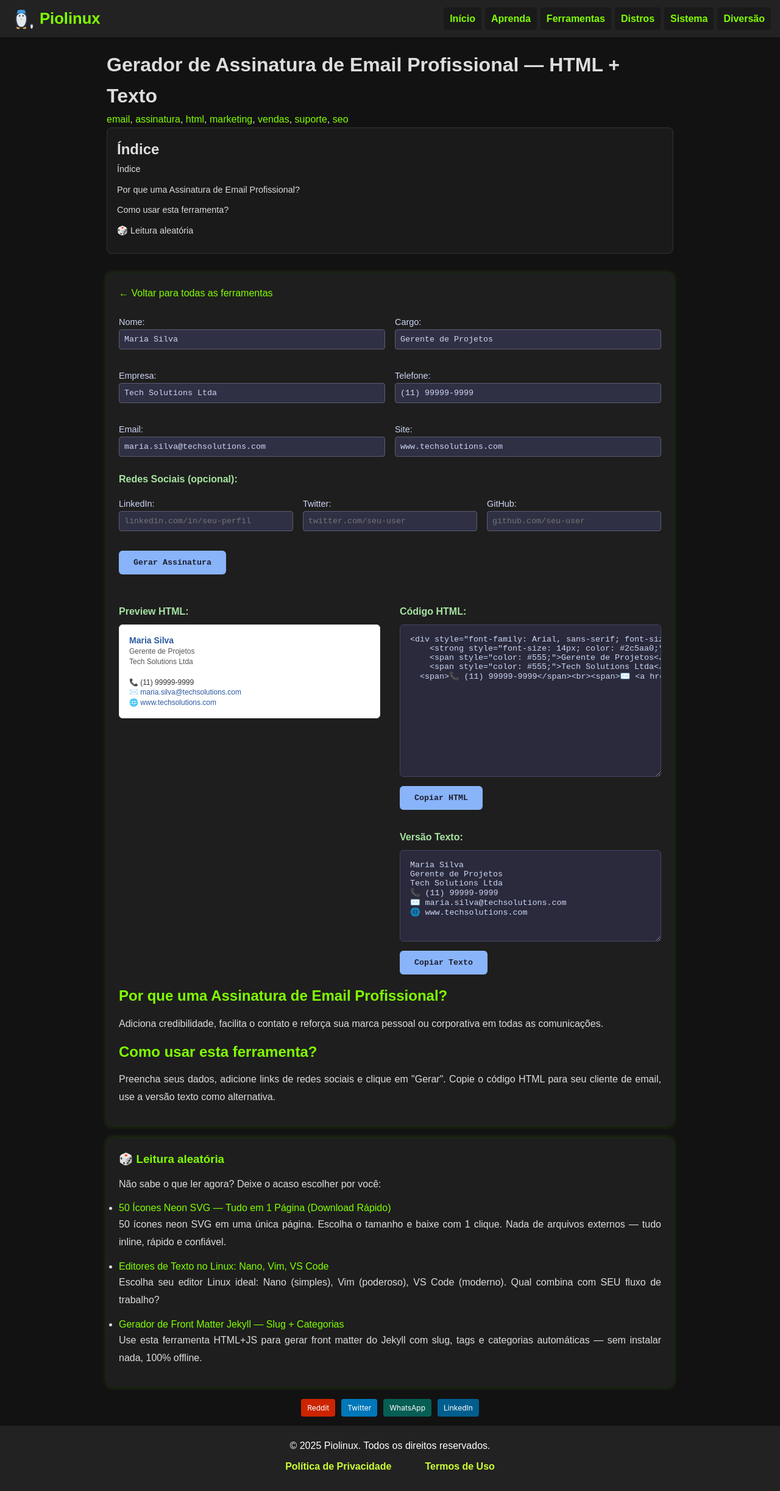
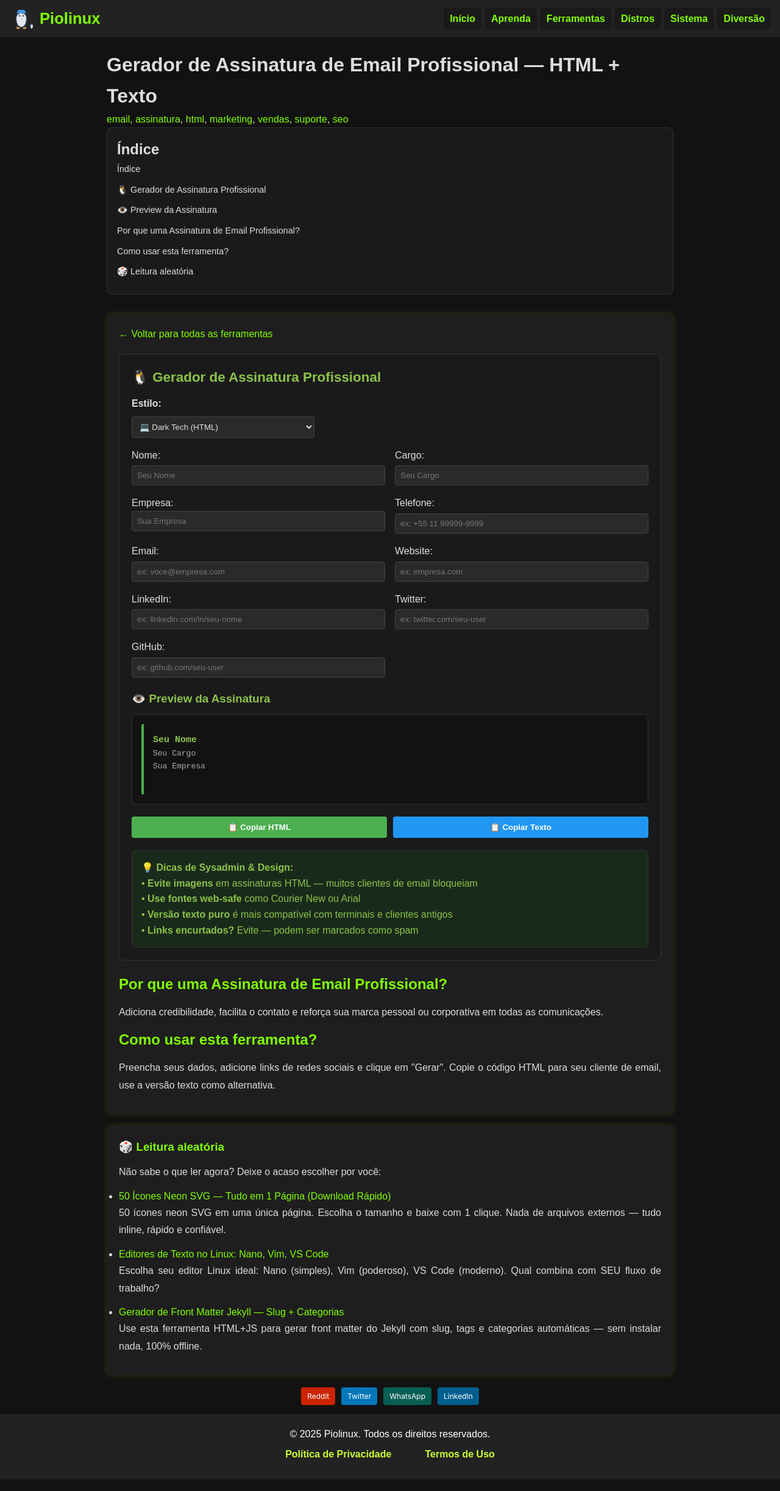
Before and after one commit to Piolinux/piolinux-site, a Jekyll site: the page built from _pages/tools/email-signature-generator.html, in a window 1280 px wide. Shown: the whole page at 61% size. Built offline with Jekyll 4.4.1, drawn with Linux system fonts in a browser that asks for light colours.

Commit message:
Update email-signature-generator.html

```diff
--- a/_pages/tools/email-signature-generator.html
+++ b/_pages/tools/email-signature-generator.html
@@ -16,56 +16,74 @@ tags: [email, assinatura, html, marketing, vendas, suporte, seo]
 <section class="tool-single-page">
   <a href="/ferramentas/" class="back-link">← Voltar para todas as ferramentas</a>
 
+  <div class="tool-container" style="background: #1a1a1a; padding: 20px; border-radius: 8px; border: 1px solid #333; margin: 20px 0;">
+  <h2 class="tool-title" style="color: #8bc34a; margin-top: 0; font-size: 1.4em;">🐧 Gerador de Assinatura Profissional</h2>
+
+  <div style="margin-bottom: 16px;">
+    <label style="color: #e0e0e0; display: block; margin-bottom: 8px;"><strong>Estilo:</strong></label>
+    <select id="sigStyle" onchange="generateSignature()" style="background: #2a2a2a; color: #e0e0e0; padding: 8px; border: 1px solid #444; border-radius: 4px; width: 100%; max-width: 300px;">
+      <option value="tech">💻 Dark Tech (HTML)</option>
+      <option value="minimal">📝 Minimalista (Texto Puro)</option>
+    </select>
+  </div>
+
+  <div style="margin-bottom: 16px; display: grid; grid-template-columns: 1fr 1fr; gap: 16px;">
     <div>
-    <div style="display: grid; grid-template-columns: repeat(auto-fit, minmax(300px, 1fr)); gap: 1rem; margin: 1rem 0;">
-      <div>
-        <label>Nome: <input type="text" id="sigName" placeholder="Seu Nome" value="Maria Silva"></label>
+      <label style="color: #e0e0e0; display: block; margin-bottom: 4px;">Nome:</label>
+      <input type="text" id="sigName" placeholder="Seu Nome" oninput="generateSignature()" style="width: 100%; padding: 8px; background: #2a2a2a; color: #e0e0e0; border: 1px solid #444; border-radius: 4px;">
     </div>
     <div>
-        <label>Cargo: <input type="text" id="sigTitle" placeholder="Seu Cargo" value="Gerente de Projetos"></label>
+      <label style="color: #e0e0e0; display: block; margin-bottom: 4px;">Cargo:</label>
+      <input type="text" id="sigTitle" placeholder="Seu Cargo" oninput="generateSignature()" style="width: 100%; padding: 8px; background: #2a2a2a; color: #e0e0e0; border: 1px solid #444; border-radius: 4px;">
     </div>
     <div>
-        <label>Empresa: <input type="text" id="sigCompany" placeholder="Sua Empresa" value="Tech Solutions Ltda"></label>
+      <label style="color: #e0e0e0; display: block; margin-bottom: 4: ">Empresa:</label>
+      <input type="text" id="sigCompany" placeholder="Sua Empresa" oninput="generateSignature()" style="width: 100%; padding: 8px; background: #2a2a2a; color: #e0e0e0; border: 1px solid #444; border-radius: 4px;">
     </div>
     <div>
-        <label>Telefone: <input type="text" id="sigPhone" placeholder="(11) 99999-9999" value="(11) 99999-9999"></label>
+      <label style="color: #e0e0e0; display: block; margin-bottom: 4px;">Telefone:</label>
+      <input type="text" id="sigPhone" placeholder="ex: +55 11 99999-9999" oninput="generateSignature()" style="width: 100%; padding: 8px; background: #2a2a2a; color: #e0e0e0; border: 1px solid #444; border-radius: 4px;">
     </div>
     <div>
-        <label>Email: <input type="email" id="sigEmail" placeholder="email@empresa.com" value="maria.silva@techsolutions.com"></label>
+      <label style="color: #e0e0e0; display: block; margin-bottom: 4px;">Email:</label>
+      <input type="email" id="sigEmail" placeholder="ex: voce@empresa.com" oninput="generateSignature()" style="width: 100%; padding: 8px; background: #2a2a2a; color: #e0e0e0; border: 1px solid #444; border-radius: 4px;">
     </div>
     <div>
-        <label>Site: <input type="text" id="sigWebsite" placeholder="www.empresa.com" value="www.techsolutions.com"></label>
+      <label style="color: #e0e0e0; display: block; margin-bottom: 4px;">Website:</label>
+      <input type="text" id="sigWebsite" placeholder="ex: empresa.com" oninput="generateSignature()" style="width: 100%; padding: 8px; background: #2a2a2a; color: #e0e0e0; border: 1px solid #444; border-radius: 4px;">
+    </div>
+    <div>
+      <label style="color: #e0e0e0; display: block; margin-bottom: 4px;">LinkedIn:</label>
+      <input type="text" id="sigLinkedIn" placeholder="ex: linkedin.com/in/seu-nome" oninput="generateSignature()" style="width: 100%; padding: 8px; background: #2a2a2a; color: #e0e0e0; border: 1px solid #444; border-radius: 4px;">
+    </div>
+    <div>
+      <label style="color: #e0e0e0; display: block; margin-bottom: 4px;">Twitter:</label>
+      <input type="text" id="sigTwitter" placeholder="ex: twitter.com/seu-user" oninput="generateSignature()" style="width: 100%; padding: 8px; background: #2a2a2a; color: #e0e0e0; border: 1px solid #444; border-radius: 4px;">
+    </div>
+    <div>
+      <label style="color: #e0e0e0; display: block; margin-bottom: 4px;">GitHub:</label>
+      <input type="text" id="sigGitHub" placeholder="ex: github.com/seu-user" oninput="generateSignature()" style="width: 100%; padding: 8px; background: #2a2a2a; color: #e0e0e0; border: 1px solid #444; border-radius: 4px;">
     </div>
   </div>
 
-    <h4 style="margin: 1rem 0 0.5rem 0; color: #a6e3a1;">Redes Sociais (opcional):</h4>
-    <div style="display: grid; grid-template-columns: repeat(auto-fit, minmax(200px, 1fr)); gap: 1rem; margin-bottom: 1rem;">
-      <div>
-        <label>LinkedIn: <input type="text" id="sigLinkedIn" placeholder="linkedin.com/in/seu-perfil"></label>
-      </div>
-      <div>
-        <label>Twitter: <input type="text" id="sigTwitter" placeholder="twitter.com/seu-user"></label>
-      </div>
-      <div>
-        <label>GitHub: <input type="text" id="sigGitHub" placeholder="github.com/seu-user"></label>
-      </div>
+  <h3 style="color: #8bc34a; margin: 20px 0 10px 0;">👁️ Preview da Assinatura</h3>
+  <div id="signaturePreview" style="min-height: 100px; margin-bottom: 20px; padding: 15px; background: #121212; border-radius: 6px; border: 1px solid #333;"></div>
+
+  <div style="display: flex; gap: 10px; margin-bottom: 16px;">
+    <button onclick="copySignature('HTML')" style="background: #4caf50; color: white; border: none; padding: 10px 20px; border-radius: 4px; cursor: pointer; font-weight: bold; flex: 1;">
+      📋 Copiar HTML
+    </button>
+    <button onclick="copySignature('Texto')" style="background: #2196F3; color: white; border: none; padding: 10px 20px; border-radius: 4px; cursor: pointer; font-weight: bold; flex: 1;">
+      📋 Copiar Texto
+    </button>
   </div>
 
-    <button class="tool-button" onclick="generateSignature()">Gerar Assinatura</button>
-    <div style="margin-top: 2rem; display: grid; grid-template-columns: 1fr 1fr; gap: 2rem;">
-      <div>
-        <h4>Preview HTML:</h4>
-        <div id="signaturePreview" style="padding: 1rem; background: #ffffff; color: #333; font-family: Arial, sans-serif; border: 1px solid #ddd; border-radius: 6px; font-size: 0.9rem; line-height: 1.5;"></div>
-      </div>
-      <div>
-        <h4>Código HTML:</h4>
-        <textarea id="signatureHTML" readonly style="width: 100%; height: 250px; background: #2a2a3c; color: #cdd6f4; padding: 1rem; border: 1px solid #454565; border-radius: 6px; font-family: monospace; white-space: pre;"></textarea>
-        <button class="tool-button" style="margin-top: 0.5rem;" onclick="copySignature('HTML')">Copiar HTML</button>
-
-        <h4 style="margin-top: 1rem;">Versão Texto:</h4>
-        <textarea id="signatureText" readonly style="width: 100%; height: 150px; background: #2a2a3c; color: #cdd6f4; padding: 1rem; border: 1px solid #454565; border-radius: 6px; font-family: monospace; white-space: pre;"></textarea>
-        <button class="tool-button" style="margin-top: 0.5rem;" onclick="copySignature('Text')">Copiar Texto</button>
-      </div>
+  <div style="background: #1a2a1a; color: #8bc34a; padding: 15px; border-radius: 6px; margin-top: 20px; border: 1px solid #333;">
+    <strong>💡 Dicas de Sysadmin & Design:</strong><br>
+    • <strong>Evite imagens</strong> em assinaturas HTML — muitos clientes de email bloqueiam<br>
+    • <strong>Use fontes web-safe</strong> como Courier New ou Arial<br>
+    • <strong>Versão texto puro</strong> é mais compatível com terminais e clientes antigos<br>
+    • <strong>Links encurtados?</strong> Evite — podem ser marcados como spam
   </div>
 </div>
 
@@ -77,15 +95,6 @@ tags: [email, assinatura, html, marketing, vendas, suporte, seo]
 
   </div>
 </section>
-
-<style>
-  /* ESTILO PADRÃO */
-  .tool-button { background: #89b4fa; color: #1e1e2e; padding: 0.75rem 1.5rem; font-family: monospace; font-weight: bold; border: none; border-radius: 6px; cursor: pointer; margin: 0.5rem 0.5rem 1rem 0; }
-  label { display: block; margin: 0.5rem 0; color: #cdd6f4; font-size: 0.9rem; }
-  input[type="text"], input[type="email"] { width: 100%; padding: 0.5rem; background: #303045; border: 1px solid #5a5a72; color: #cdd6f4; font-family: monospace; border-radius: 4px; }
-  textarea { width: 100%; background: #2a2a3c; color: #cdd6f4; padding: 1rem; border: 1px solid #454565; border-radius: 6px; font-family: monospace; white-space: pre; }
-  h4 { margin: 0 0 0.5rem 0; color: #a6e3a1; }
-</style>
 
 
 
@@ -102,29 +111,37 @@ function generateSignature() {
     const linkedin = document.getElementById('sigLinkedIn').value.trim();
     const twitter = document.getElementById('sigTwitter').value.trim();
     const github = document.getElementById('sigGitHub').value.trim();
+    const style = document.getElementById('sigStyle').value; // 'tech' or 'minimal'
 
-  // HTML Version
-  let html = `<div style="font-family: Arial, sans-serif; font-size: 12px; color: #333; line-height: 1.4;">
-    <strong style="font-size: 14px; color: #2c5aa0;">${name}</strong><br>
-    <span style="color: #555;">${title}</span><br>
-    <span style="color: #555;">${company}</span><br><br>
+    let html = '';
+    let text = '';
+
+    if (style === 'tech') {
+        // Estilo Dark Tech (verde/preto, fonte técnica)
+        html = `<div style="font-family: 'Courier New', monospace; font-size: 13px; color: #e0e0e0; line-height: 1.6; background: #121212; padding: 15px; border-left: 4px solid #4caf50; border-radius: 4px;">
+            <strong style="font-size: 15px; color: #8bc34a;">${name}</strong><br>
+            <span style="color: #aaa;">${title}</span><br>
+            <span style="color: #aaa;">${company}</span><br><br>
         `;
 
         if (phone) html += `<span>📞 ${phone}</span><br>`;
-  if (email) html += `<span>✉️ <a href="mailto:${email}" style="color: #2c5aa0; text-decoration: none;">${email}</a></span><br>`;
-  if (website) html += `<span>🌐 <a href="https://${website}" style="color: #2c5aa0; text-decoration: none;">${website}</a></span><br>`;
+        if (email) html += `<span>✉️ <a href="mailto:${email}" style="color: #8bc34a; text-decoration: none;">${email}</a></span><br>`;
+        if (website) html += `<span>🌐 <a href="${website.startsWith('http') ? website : 'https://' + website}" style="color: #8bc34a; text-decoration: none;">${website}</a></span><br>`;
 
         let social = '';
-  if (linkedin) social += `<a href="https://${linkedin}" style="text-decoration: none; margin-right: 8px;"><img src="https://cdn-icons-png.flaticon.com/512/174/174857.png" alt="LinkedIn" width="16" height="16" style="vertical-align: middle; border: none;"></a>`;
-  if (twitter) social += `<a href="https://${twitter}" style="text-decoration: none; margin-right: 8px;"><img src="https://cdn-icons-png.flaticon.com/512/733/733579.png" alt="Twitter" width="16" height="16" style="vertical-align: middle; border: none;"></a>`;
-  if (github) social += `<a href="https://${github}" style="text-decoration: none;"><img src="https://cdn-icons-png.flaticon.com/512/25/25231.png" alt="GitHub" width="16" height="16" style="vertical-align: middle; border: none;"></a>`;
+        if (linkedin) social += `<a href="${linkedin.startsWith('http') ? linkedin : 'https://' + linkedin}" style="text-decoration: none; margin-right: 10px; color: #8bc34a;">in/</a>`;
+        if (twitter) social += `<a href="${twitter.startsWith('http') ? twitter : 'https://' + twitter}" style="text-decoration: none; margin-right: 10px; color: #8bc34a;">@</a>`;
+        if (github) social += `<a href="${github.startsWith('http') ? github : 'https://' + github}" style="text-decoration: none; color: #8bc34a;">gh/</a>`;
 
-  if (social) html += `<div style="margin-top: 8px;">${social}</div>`;
+        if (social) html += `<div style="margin-top: 10px; padding-top: 10px; border-top: 1px solid #333;">${social}</div>`;
 
         html += `</div>`;
 
-  // Text Version
-  let text = `${name}\n${title}\n${company}\n`;
+        // Texto para copiar (versão técnica)
+        text = `--
+${name}
+${title} @ ${company}
+`;
         if (phone) text += `📞 ${phone}\n`;
         if (email) text += `✉️ ${email}\n`;
         if (website) text += `🌐 ${website}\n`;
@@ -133,6 +150,22 @@ function generateSignature() {
             if (linkedin) text += `LinkedIn: ${linkedin}\n`;
             if (twitter) text += `Twitter: ${twitter}\n`;
             if (github) text += `GitHub: ${github}\n`;
+        }
+
+    } else {
+        // Estilo Minimalista (só texto)
+        text = `${name}
+${title}
+${company}
+`;
+        if (phone) text += `📞 ${phone}\n`;
+        if (email) text += `✉️ ${email}\n`;
+        if (website) text += `🌐 ${website}\n`;
+        if (linkedin) text += `🔗 LinkedIn: ${linkedin}\n`;
+        if (twitter) text += `🐦 Twitter: ${twitter}\n`;
+        if (github) text += `🐙 GitHub: ${github}\n`;
+
+        html = `<pre style="font-family: 'Courier New', monospace; font-size: 13px; color: #e0e0e0; background: #121212; padding: 15px; border-radius: 4px; white-space: pre-wrap;">${text}</pre>`;
     }
 
     document.getElementById('signaturePreview').innerHTML = html;
```
Also changed, not shown: other parts of _pages/tools/email-signature-generator.html (+6 -2 lines). Lines whose indentation alone changed are shown as unchanged.
